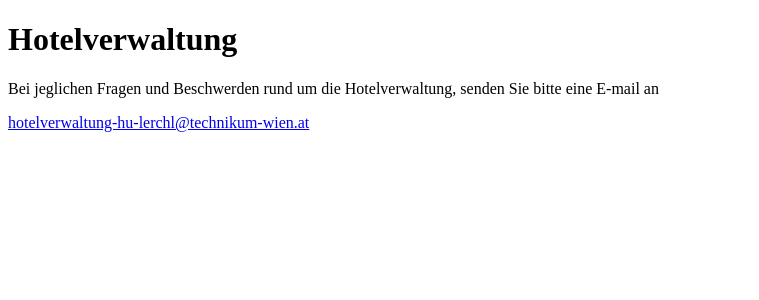
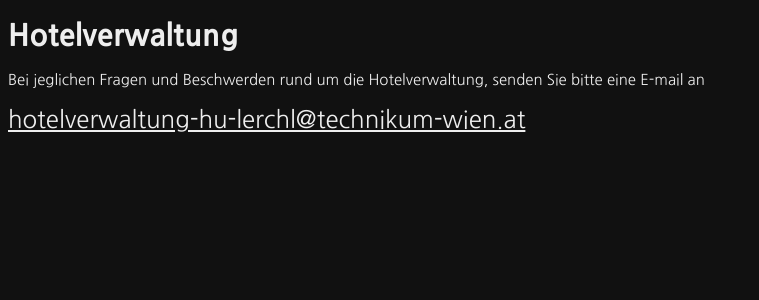
Before and after one commit to YusTheYokai/hotelverwaltung, a PHP site: page /help.html in a window 1280 px wide. Shown: the top 300 px of the page, without its empty margins (0-759 px from the left). Run offline with PHP 8.4, Linux system fonts and the light colour scheme.

Commit message:
stylesheets verlinkt und ganz unten im css eine farbe hinzugefügt

```diff
--- a/help.html
+++ b/help.html
@@ -3,6 +3,7 @@
     <head>
         <meta charset="UTF-8">
         <title>Hotelverwaltung - Hilfe</title>
+        <link rel="stylesheet" href=theme.css>
     </head>
     <body>
         <h1>Hotelverwaltung</h1>
--- a/imprint.html
+++ b/imprint.html
@@ -3,6 +3,7 @@
     <head>
         <meta charset="UTF-8">
         <title>Hotelverwaltung - Impressum</title>
+        <link rel="stylesheet" href=theme.css>
     </head>
     <body>
         <h1>Hotelverwaltung</h1>
--- a/theme.css
+++ b/theme.css
@@ -124,3 +124,4 @@ a {
 :-ms-input-placeholder {
     color: var(--navy-blue);
 }
+h1 ~ h2 {color: rgb(72, 212, 147); }
```
